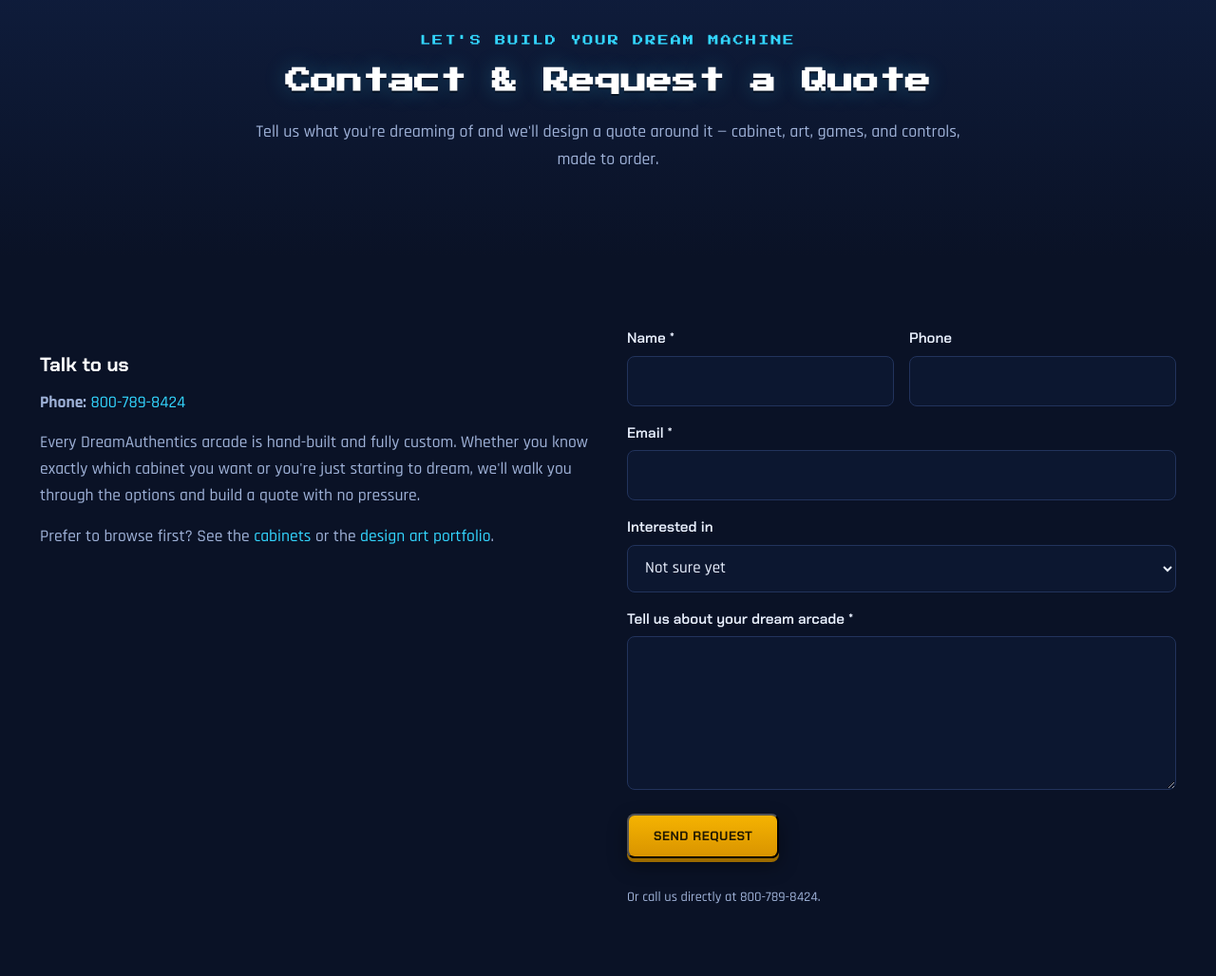
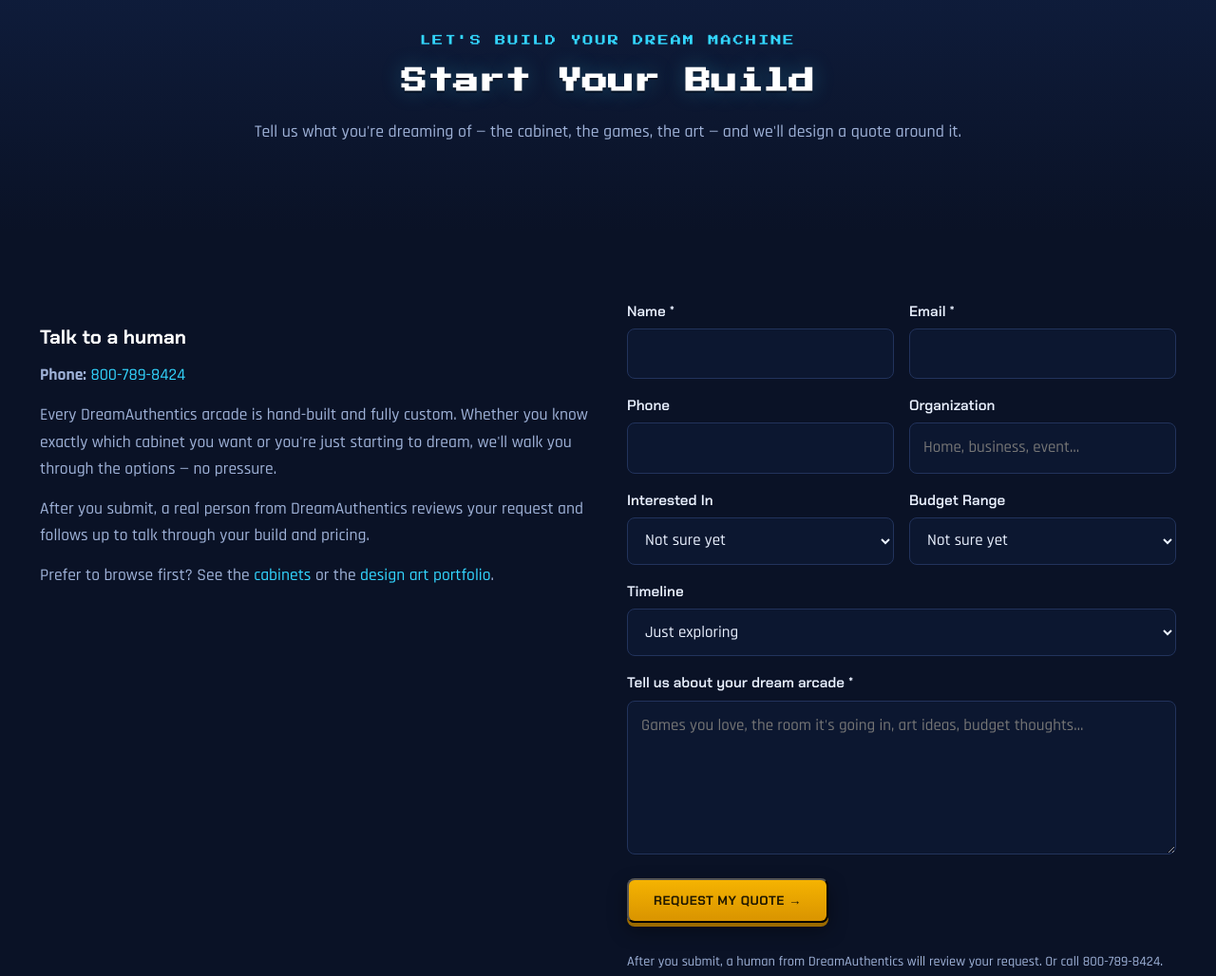
Before and after one commit to ArcadeInventorsAI/dreamauthentics-website, an Astro site: page /contact in a window 1280 px wide. Shown: the part 320-1348 px from the top of the page at 95% size. Built offline with nearby package versions, Linux system fonts and the light colour scheme; Astro itself is replaced by a stand-in of ours.

Commit message:
TLN-style quote form (org/budget/timeline fields, human-review message); hero name-label dedup

```diff
--- a/functions/api/quote.js
+++ b/functions/api/quote.js
@@ -8,6 +8,9 @@
     const email = (data.email || '').toString().slice(0, 200).trim();
     const phone = (data.phone || '').toString().slice(0, 60).trim();
     const cabinet = (data.cabinet || '').toString().slice(0, 80).trim();
+    const org = (data.org || '').toString().slice(0, 200).trim();
+    const budget = (data.budget || '').toString().slice(0, 60).trim();
+    const timeline = (data.timeline || '').toString().slice(0, 60).trim();
     const message = (data.message || '').toString().slice(0, 4000).trim();
     if (data.company) return new Response(JSON.stringify({ ok: true }), { headers: cors }); // honeypot
     if (!name || !email || !message) {
@@ -17,7 +20,7 @@
     const from = env.QUOTE_FROM || 'DreamAuthentics <quotes@cyberhopeai.com>';
     const html = `<h2>New DreamAuthentics quote request</h2>
       <p><b>Name:</b> ${esc(name)}</p><p><b>Email:</b> ${esc(email)}</p>
-      <p><b>Phone:</b> ${esc(phone) || '—'}</p><p><b>Cabinet:</b> ${esc(cabinet) || '—'}</p>
+      <p><b>Phone:</b> ${esc(phone) || '—'}</p><p><b>Interested in:</b> ${esc(cabinet) || '—'}</p><p><b>Organization:</b> ${esc(org) || '—'}</p><p><b>Budget:</b> ${esc(budget) || '—'}</p><p><b>Timeline:</b> ${esc(timeline) || '—'}</p>
       <p><b>Message:</b></p><p>${esc(message).replace(/\n/g, '<br>')}</p>`;
     const r = await fetch('https://api.resend.com/emails', {
       method: 'POST',
--- a/src/pages/contact/index.astro
+++ b/src/pages/contact/index.astro
@@ -2,41 +2,60 @@
 import Base from '../../layouts/Base.astro';
 import { cabinets } from '../../data/cabinets.js';
 ---
-<Base title="Contact & Request a Quote — DreamAuthentics">
+<Base title="Start Your Build — DreamAuthentics">
   <section class="section" style="background:linear-gradient(180deg,#0f1d3d,#0a1226)">
     <div class="wrap" style="text-align:center;max-width:820px">
       <span class="eyebrow">Let's Build Your Dream Machine</span>
-      <h2>Contact &amp; Request a Quote</h2>
-      <p style="color:var(--mut);font-size:1.12rem">Tell us what you're dreaming of and we'll design a quote around it — cabinet, art, games, and controls, made to order.</p>
+      <h2>Start Your Build</h2>
+      <p style="color:var(--mut);font-size:1.12rem">Tell us what you're dreaming of — the cabinet, the games, the art — and we'll design a quote around it.</p>
     </div>
   </section>
   <section class="section"><div class="wrap contactgrid">
     <div class="prose">
-      <h3>Talk to us</h3>
+      <h3>Talk to a human</h3>
       <p><b>Phone:</b> <a href="tel:8007898424">800-789-8424</a></p>
-      <p>Every DreamAuthentics arcade is hand-built and fully custom. Whether you know exactly which cabinet you want or you're just starting to dream, we'll walk you through the options and build a quote with no pressure.</p>
+      <p>Every DreamAuthentics arcade is hand-built and fully custom. Whether you know exactly which cabinet you want or you're just starting to dream, we'll walk you through the options — no pressure.</p>
+      <p>After you submit, a real person from DreamAuthentics reviews your request and follows up to talk through your build and pricing.</p>
       <p>Prefer to browse first? See the <a href="/arcades/">cabinets</a> or the <a href="/portfolio/">design art portfolio</a>.</p>
     </div>
     <div>
-      <div id="ok" class="formok">Thanks! Your request is on its way — we'll be in touch shortly.</div>
+      <div id="ok" class="formok">Thanks! Your request is on its way — a human from DreamAuthentics will review it and get back to you. If it's urgent, call 800-789-8424.</div>
       <div id="err" class="formerr"></div>
       <form class="form" id="quoteform">
         <div style="position:absolute;left:-9999px" aria-hidden="true"><label>Company<input name="company" tabindex="-1" autocomplete="off"/></label></div>
         <div class="row">
           <div><label for="name">Name *</label><input id="name" name="name" required /></div>
+          <div><label for="email">Email *</label><input id="email" name="email" type="email" required /></div>
+        </div>
+        <div class="row">
           <div><label for="phone">Phone</label><input id="phone" name="phone" /></div>
+          <div><label for="org">Organization</label><input id="org" name="org" placeholder="Home, business, event…" /></div>
         </div>
-        <div><label for="email">Email *</label><input id="email" name="email" type="email" required /></div>
-        <div><label for="cabinet">Interested in</label>
-          <select id="cabinet" name="cabinet">
-            <option value="">Not sure yet</option>
-            {Object.values(cabinets).map(c => <option value={c.name}>{c.name}</option>)}
-            <option value="Custom">Something custom</option>
+        <div class="row">
+          <div><label for="cabinet">Interested In</label>
+            <select id="cabinet" name="cabinet">
+              <option value="">Not sure yet</option>
+              {Object.values(cabinets).map(c => <option value={c.name}>{c.name}</option>)}
+              <option value="Controls / Parts">Controls / Parts</option>
+              <option value="Something custom">Something custom</option>
+            </select>
+          </div>
+          <div><label for="budget">Budget Range</label>
+            <select id="budget" name="budget">
+              <option value="">Not sure yet</option>
+              <option>Under $3K</option><option>$3K–$6K</option><option>$6K–$10K</option><option>$10K+</option>
+            </select>
+          </div>
+        </div>
+        <div><label for="timeline">Timeline</label>
+          <select id="timeline" name="timeline">
+            <option value="">Just exploring</option>
+            <option>As soon as possible</option><option>Within 30 days</option><option>60–90 days</option><option>Later this year</option>
           </select>
         </div>
-        <div><label for="message">Tell us about your dream arcade *</label><textarea id="message" name="message" rows="5" required></textarea></div>
-        <div><button class="btn" type="submit" id="sub">Send Request</button></div>
-        <p class="form-note">Or call us directly at 800-789-8424.</p>
+        <div><label for="message">Tell us about your dream arcade *</label><textarea id="message" name="message" rows="5" required placeholder="Games you love, the room it's going in, art ideas, budget thoughts…"></textarea></div>
+        <div><button class="btn" type="submit" id="sub">Request My Quote →</button></div>
+        <p class="form-note">After you submit, a human from DreamAuthentics will review your request. Or call 800-789-8424.</p>
       </form>
     </div>
   </div></section>
@@ -49,10 +68,10 @@
       try{
         const r=await fetch('/api/quote',{method:'POST',headers:{'content-type':'application/json'},body:JSON.stringify(Object.fromEntries(new FormData(f)))});
         const j=await r.json();
-        if(j.ok){f.style.display='none';ok.style.display='block';window.scrollTo({top:ok.offsetTop-120,behavior:'smooth'});}
+        if(j.ok){f.style.display='none';ok.style.display='block';window.scrollTo({top:ok.offsetTop-140,behavior:'smooth'});}
         else{er.textContent=j.error||'Something went wrong. Please call 800-789-8424.';er.style.display='block';}
       }catch{er.textContent='Network error. Please call 800-789-8424.';er.style.display='block';}
-      b.disabled=false;b.textContent='Send Request';
+      b.disabled=false;b.textContent='Request My Quote →';
     });
   </script>
 </Base>
--- a/src/pages/index.astro
+++ b/src/pages/index.astro
@@ -44,9 +44,8 @@
         : <img class="hl" src={`/img/hero/${l.img}`} alt={l.name||''} style={box} loading="eager" />;
     })}
     {heroCtas.map(c => (
-      <div class="herocta" style={`left:${pct(c.cx,GW)};top:74%`}>
-        <div class="hname">{c.name}</div>
-        <a class="hquote" href={c.href}>Request a Quote</a>
+      <div class="herocta" style={`left:${pct(c.cx,GW)};top:88%`}>
+        <a class="hquote" href={c.href} title={c.name}>Request a Quote</a>
       </div>
     ))}
   </section>
```
